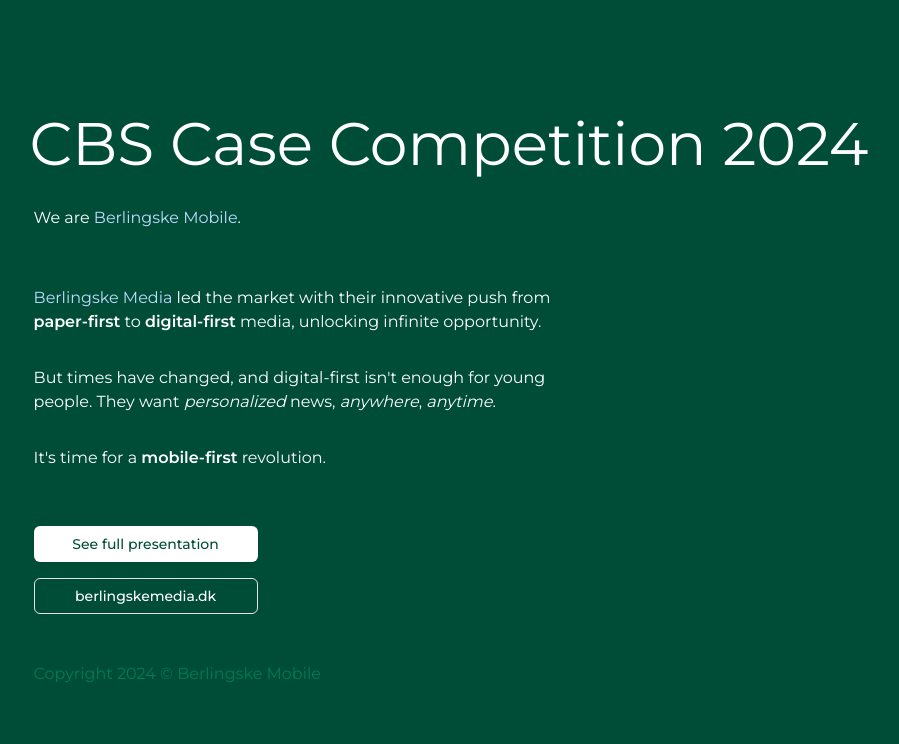
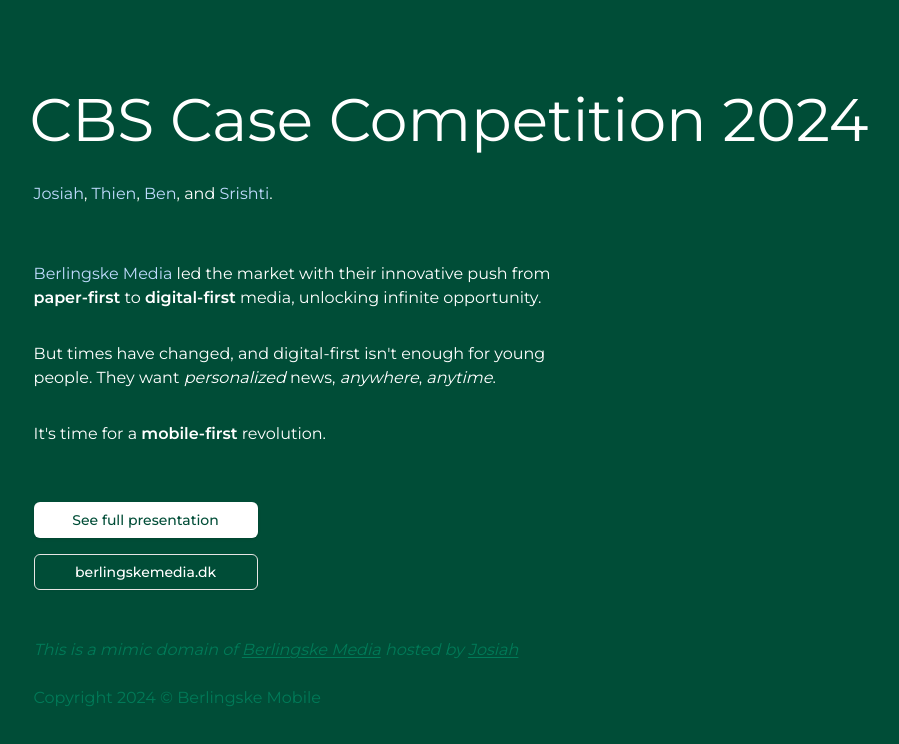
Before and after one commit to plettj/berlingske-media, a Next.js app: page / in a window 1280 px wide. Shown: the top 744 px of the page, without its empty margins (189-1088 px from the left). Built offline with nearby package versions, Linux system fonts and the light colour scheme.

Commit message:
update: Add names to home site

```diff
--- a/components/layouts/HomePage.tsx
+++ b/components/layouts/HomePage.tsx
@@ -26,12 +26,32 @@
         {isEn ? "CBS Case Competition 2024" : "CBS Case Konkurrence 2024"}
       </h1>
       <p className="mb-8 text-balance text-base">
-        We are{" "}
         <a
           className="text-blue-200 hover:underline"
-          href="https://www.berlingskemedia.org/"
+          href="https://www.linkedin.com/in/josiahplett/"
         >
-          {TEAM_NAME}
+          Josiah
+        </a>
+        ,{" "}
+        <a
+          className="text-blue-200 hover:underline"
+          href="https://www.linkedin.com/in/thienzhi/"
+        >
+          Thien
+        </a>
+        ,{" "}
+        <a
+          className="text-blue-200 hover:underline"
+          href="https://www.linkedin.com/in/benjaminmedina/"
+        >
+          Ben
+        </a>
+        , and{" "}
+        <a
+          className="text-blue-200 hover:underline"
+          href="https://www.linkedin.com/in/srishti-k-badaya/"
+        >
+          Srishti
         </a>
         .
       </p>
@@ -62,6 +82,24 @@
         <Link href="https://www.berlingskemedia.dk/">berlingskemedia.dk</Link>
       </Button>
       <p className="my-8 text-balance text-muted-foreground">
+        <i>
+          This is a mimic domain of{" "}
+          <a
+            className="underline hover:text-green-600"
+            href="https://www.berlingskemedia.dk/"
+          >
+            Berlingske Media
+          </a>{" "}
+          hosted by{" "}
+          <a
+            className="underline hover:text-green-600"
+            href="https://plett.dev"
+          >
+            Josiah
+          </a>
+        </i>
+        <br />
+        <br />
         {isEn ? COPYRIGHT_STRING_EN : COPYRIGHT_STRING_DK} {TEAM_NAME}
       </p>
     </div>
```
